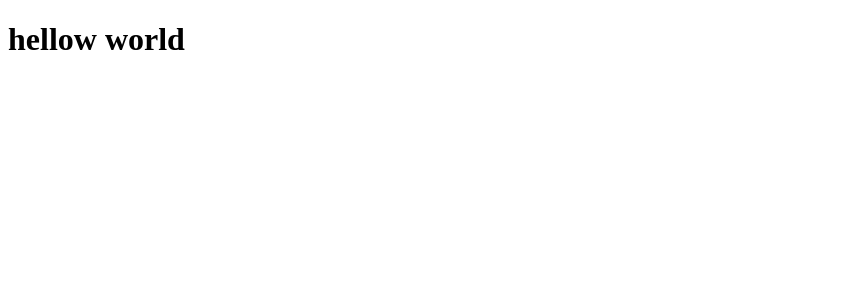
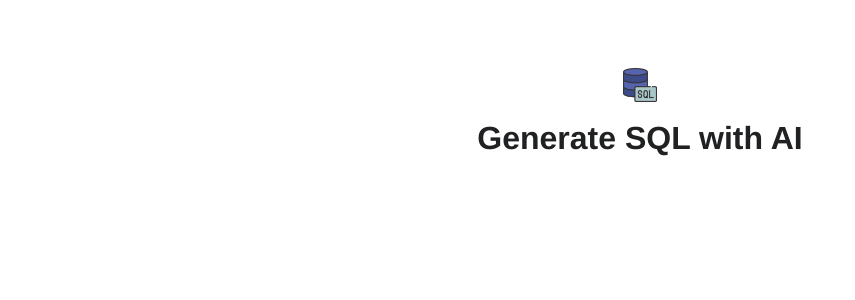
Before and after one commit to aaryaman11/sqlmate, a React (Vite) app in the folder client/: page / in a window 1280 px wide. Shown: the top 300 px of the page, without its empty margins (0-855 px from the left). Built offline with nearby package versions, Linux system fonts and the light colour scheme; a web font is replaced by a local one.

Commit message:
imported sql logo and making form taking the input

```diff
--- a/client/src/App.jsx
+++ b/client/src/App.jsx
@@ -1,11 +1,17 @@
-import { useState } from 'react'
+import styles from './index.module.css'
+import sqlLogo from './assets/sql-logo.png'
 
 
 function App() {
-  const [count, setCount] = useState(0)
+
 
   return (
-    <h1>hellow world</h1>
+    <main className={styles.main}>
+      <img src={sqlLogo} alt="sqlLogo" className={styles.icon} />
+      <h3>Generate SQL with AI</h3>
+
+
+    </main>
   )
 }
 
```
Also changed, not shown: client/src/assets/sql-logo.png (added).
